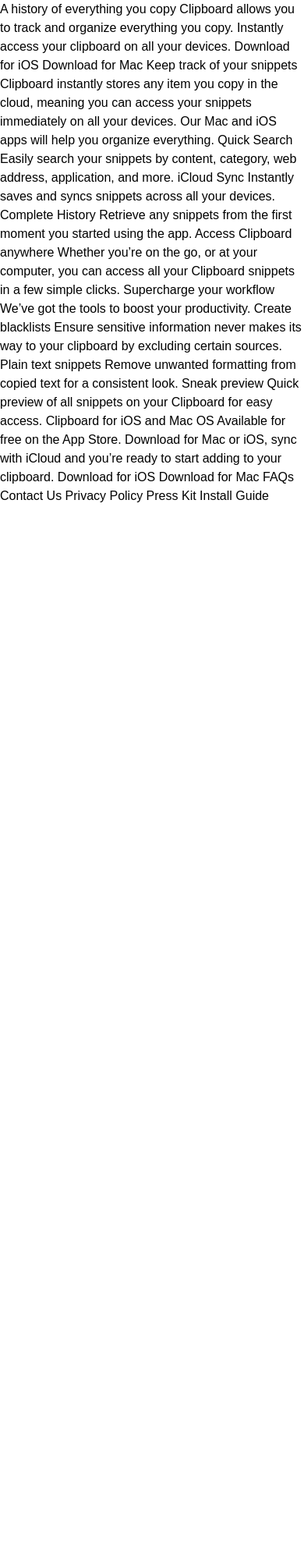
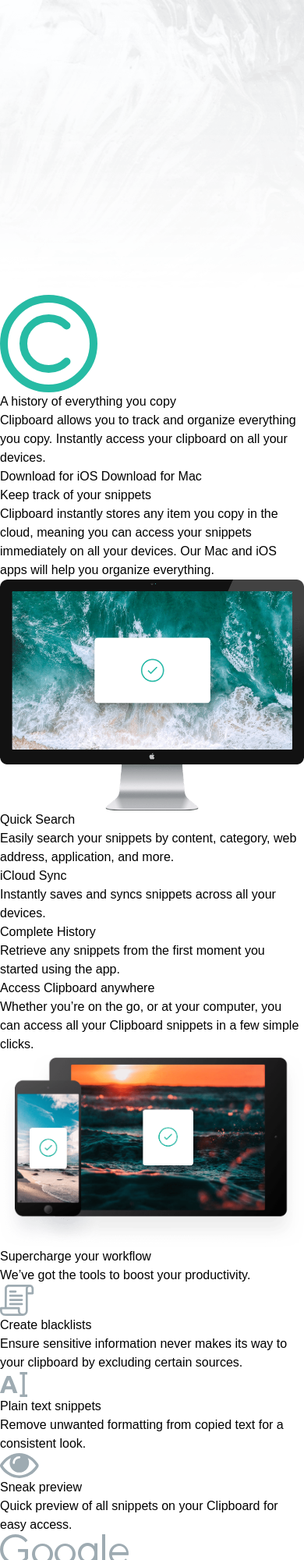
Before and after one commit to wendyhamel/FMClipboardLandingPage, a plain HTML site: page index.html in a window 390 px wide. Shown: the top 2000 px of the page at 78% size. Before the commit the page ends 844 px from the top, so only its background shows below. Drawn offline with nearby package versions, Linux system fonts and the light colour scheme.

Commit message:
HTML structure

```diff
--- a/index.html
+++ b/index.html
@@ -17,69 +17,119 @@
 
 </head>
 <body>
-
-  A history of everything you copy
-
-  Clipboard allows you to track and organize everything you
-  copy. Instantly access your clipboard on all your devices.
-
-  Download for iOS
-  Download for Mac
-
-  Keep track of your snippets
-
-  Clipboard instantly stores any item you copy in the cloud,
+<main>
+  <div>
+    <picture>
+      <source srcset="./images/bg-header-mobile.png" media="(orientation:portrait)"/>
+      <img class="object-cover w-full" src="./images/bg-header-desktop.png" alt=" "/>
+    </picture>
+  </div>
+  <section>
+    <img src="./images/logo.svg" alt="clipboard logo">
+    <h1>A history of everything you copy</h1>
+    <p>Clipboard allows you to track and organize everything you
+  copy. Instantly access your clipboard on all your devices.</p>
+    <section>
+      <button>Download for iOS</button>
+      <button>Download for Mac</button>
+    </section>
+  </section>
+  <section>
+    <h2>Keep track of your snippets</h2>
+    <p>Clipboard instantly stores any item you copy in the cloud,
   meaning you can access your snippets immediately on all your
-  devices. Our Mac and iOS apps will help you organize everything.
-
-  Quick Search
-
-  Easily search your snippets by content, category, web address, application, and more.
-
-  iCloud Sync
-
-  Instantly saves and syncs snippets across all your devices.
-
-  Complete History
-
-  Retrieve any snippets from the first moment you started using the app.
-
-  Access Clipboard anywhere
-
-  Whether you’re on the go, or at your computer, you can access all your Clipboard
-  snippets in a few simple clicks.
-
-  Supercharge your workflow
-
-  We’ve got the tools to boost your productivity.
-
-  Create blacklists
-
-  Ensure sensitive information never makes its way to your clipboard by excluding certain sources.
-
-  Plain text snippets
-
-  Remove unwanted formatting from copied text for a consistent look.
-
-  Sneak preview
-
-  Quick preview of all snippets on your Clipboard for easy access.
-
-  Clipboard for iOS and Mac OS
-
-  Available for free on the App Store. Download for Mac or iOS, sync with iCloud
-  and you’re ready to start adding to your clipboard.
-
-  Download for iOS
-  Download for Mac
-
-  FAQs
-  Contact Us
-  Privacy Policy
-  Press Kit
-  Install Guide
+  devices. Our Mac and iOS apps will help you organize everything.</p>
+  </section>
+  <section>
+    <img src="./images/image-computer.png" alt="">
+    <ul>
+      <li>
+        <h3>Quick Search</h3>
+        <p>Easily search your snippets by content, category, web address, application, and more.</p>
+      </li>
+      <li>
+        <h3>iCloud Sync</h3>
+        <p>Instantly saves and syncs snippets across all your devices.</p>
+      </li>
+      <li>
+        <h3>Complete History</h3>
+        <p>Retrieve any snippets from the first moment you started using the app.</p>
+      </li>
+    </ul>
+  </section>
+  <section>
+    <h2>Access Clipboard anywhere</h2>
+    <p>Whether you’re on the go, or at your computer, you can access all your Clipboard
+  snippets in a few simple clicks.</p>
+    <img src="./images/image-devices.png" alt="">
+  </section>
+  <section>
+    <h2>Supercharge your workflow</h2>
+    <p>We’ve got the tools to boost your productivity.</p>
+    <ul>
+      <li>
+        <img src="./images/icon-blacklist.svg" alt="">
+        <h3>Create blacklists</h3>
+        <p>Ensure sensitive information never makes its way to your clipboard by excluding certain sources.</p>
+      </li>
+      <li>
+        <img src="./images/icon-text.svg" alt="">
+        <h3>Plain text snippets</h3>
+        <p>Remove unwanted formatting from copied text for a consistent look.</p>
+      </li>
+      <li>
+        <img src="./images/icon-preview.svg" alt="">
+        <h3>Sneak preview</h3>
+        <p>Quick preview of all snippets on your Clipboard for easy access.</p>
+      </li>
+    </ul>
+  </section>
+  <section>
+    <ul>
+      <li>
+        <img src="./images/logo-google.png" alt="">
+      </li>
+      <li>
+        <img src="./images/logo-ibm.png" alt="">
+      </li>
+      <li>
+        <img src="./images/logo-microsoft.png" alt="">
+      </li>
+      <li>
+        <img src="./images/logo-hp.png" alt="">
+      </li>
+      <li>
+        <img src="./images/logo-vector-graphics.png" alt="">
+      </li>
+    </ul>
+  </section>
+  <section>
+    <h2>Clipboard for iOS and Mac OS</h2>
+    <p>Available for free on the App Store. Download for Mac or iOS, sync with iCloud
+  and you’re ready to start adding to your clipboard.</p>
+    <section>
+      <button>Download for iOS</button>
+      <button>Download for Mac</button>
+    </section>
+  </section>
+</main>
 
   <footer>
+    <section>
+      <img src="./images/logo.svg" alt="clipboad logo">
+      <ul>
+        <li><a href="">FAQs</a></li>
+        <li><a href="">Contact Us</a></li>
+        <li><a href="">Privacy Policy</a></li>
+        <li><a href="">Press Kit</a></li>
+        <li><a href="">Install Guide</a></li>
+      </ul>
+      <ul>
+        <li><a href=""><img src="./images/icon-facebook.svg" alt="clipboard facebook"></a></li>
+        <li><a href=""><img src="./images/icon-twitter.svg" alt="clipboard twitter"></a></li>
+        <li><a href=""><img src="./images/icon-instagram.svg" alt="clipboard instagram"></a></li>
+      </ul>
+    </section>
     <section class="fixed bottom-0 inset-x-0 text-center text-xs py-1 bg-white opacity-0 translate-y-2 hover:opacity-90 hover:translate-y-0 transform transition ease-out duration-300 md:py-2">
       <div class="px-2 text-center">
         Challenge by <a class="text-dark-gray-blue hover:text-blue hover:underline ease-in-out duration-150" href="https://www.frontendmentor.io/challenges/clipboard-landing-page-5cc9bccd6c4c91111378ecb9" target="_blank">Frontend Mentor</a>.
```
